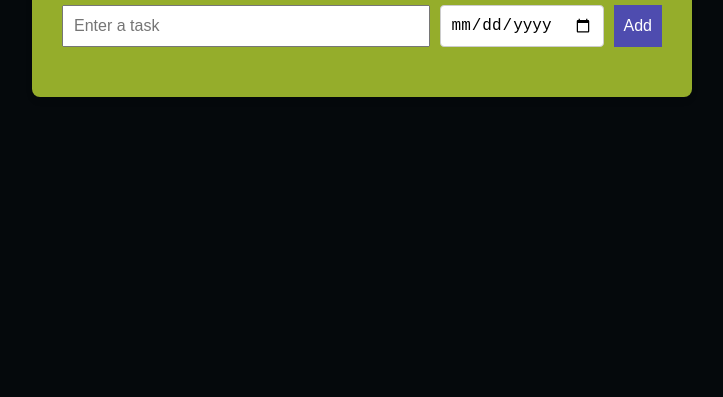
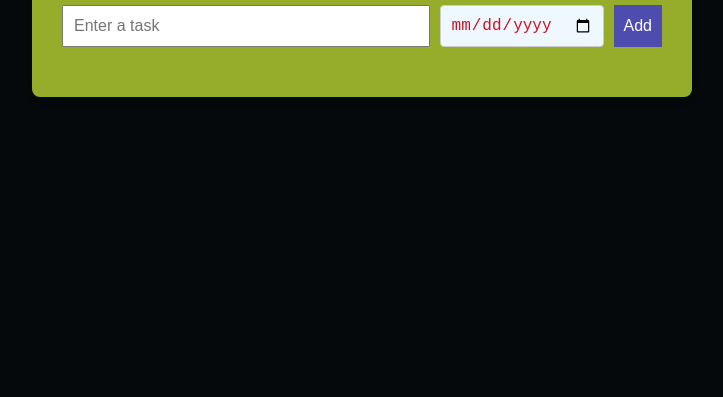
Before and after one commit to Kele-Mosa/To-Do-List, a website: page public/index.html in a window 1280 px wide. Shown: the part 403-800 px from the top of the page, without its empty margins (278-1001 px from the left). Drawn offline with Linux system fonts and the light colour scheme.

Commit message:
added color on a calendar

```diff
--- a/public/style.css
+++ b/public/style.css
@@ -134,3 +134,18 @@ button.delete {
 .edit:hover {
     background-color: #45a049;
 }
+
+input[type="date"] {
+    background-color: #f0f8ff;
+    border: 2px solid #181a69;
+    color: #d30f20;
+    padding: 5px 10px;
+    border-radius: 5px;
+    font-size: 14px;
+    cursor: pointer;
+}
+
+input[type="date"]:hover {
+    background-color: #e6f7ff;
+    border-color: #2e4c9e;
+}
```
